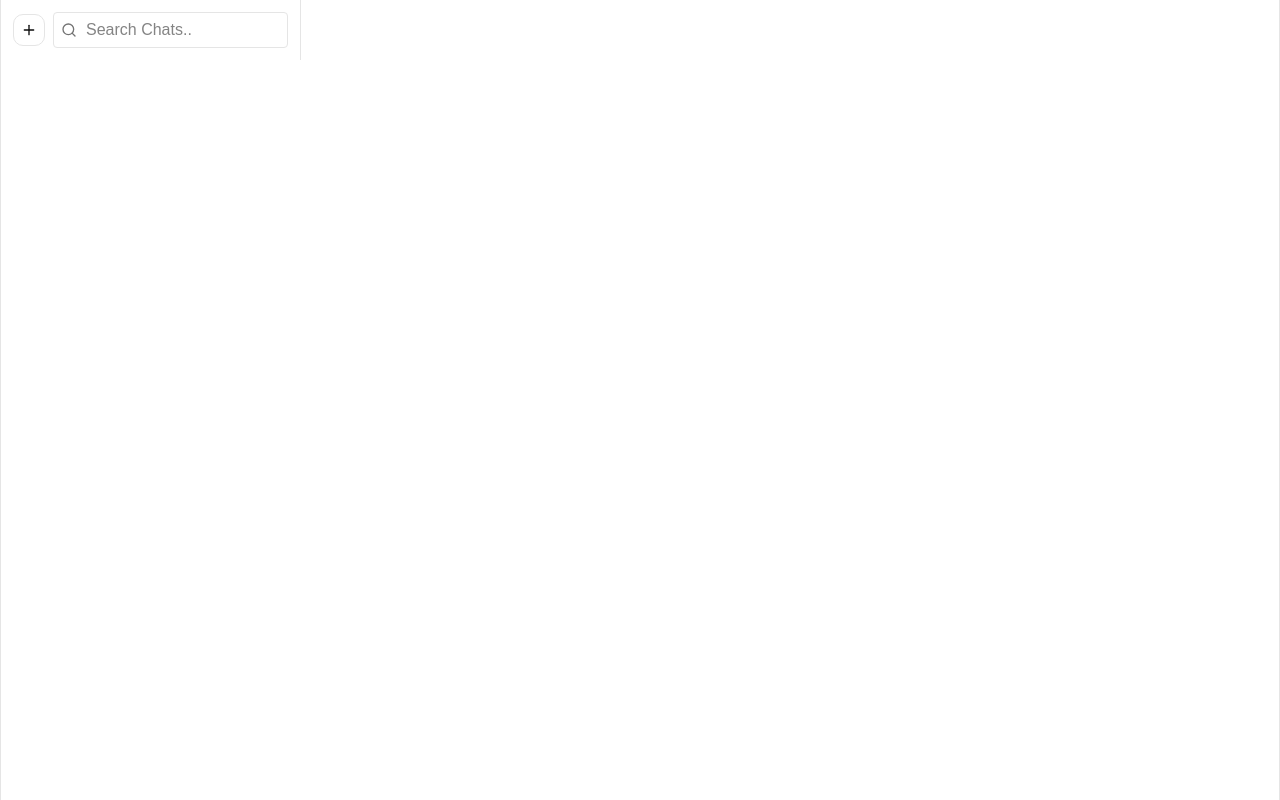
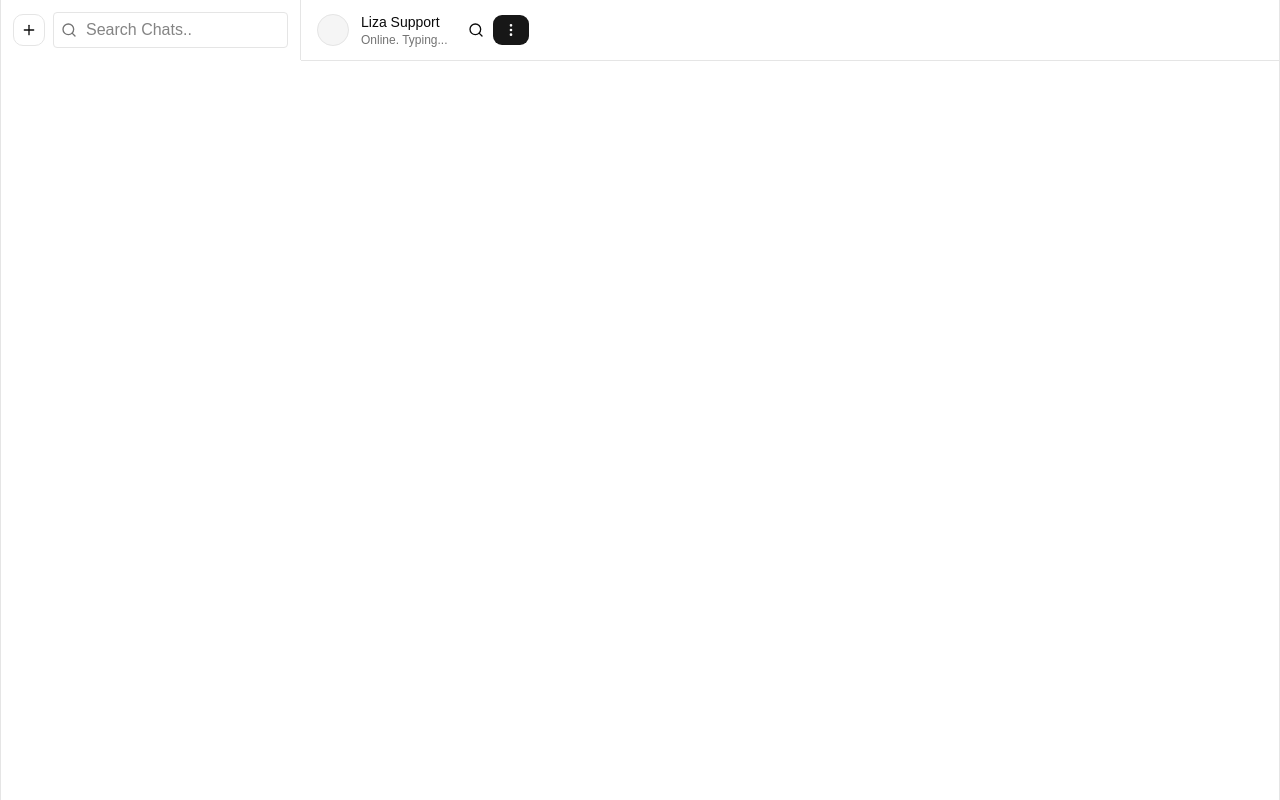
Before and after one commit to yashlodam/helpdesk-frontend, a React (Vite) app: page /chat in a window 1280 px wide. Built offline with nearby package versions, Linux system fonts and the light colour scheme.

Commit message:
making chat section

```diff
--- a/src/pages/Chat.jsx
+++ b/src/pages/Chat.jsx
@@ -113,7 +113,29 @@ const CONVERSATION = [
 
       <section>
 
+        {/*header*/}
+       <div className='flex items-center gap-3 px-4 py-3 border-b'>
 
+        <Avatar>
+            <AvatarImage src=""/>
+            <AvatarFallback className={'text-xs'}></AvatarFallback>
+        </Avatar>
+        <div className='leading-tight'>
+            <div className='text-sm font-medium'>
+                Liza Support
+            </div>
+            <div className='text-xs text-muted-foreground'>
+                Online. Typing...
+            </div>
+        </div>
+
+        <div>
+            <Button variant={"ghost"} size={'icon'} className={'h-8 w-8'}
+            ><Search className={'h-4 w-3'}/></Button>
+            <Button><MoreVertical/></Button>
+        </div>
+
+       </div>
 
       </section>
 
```
